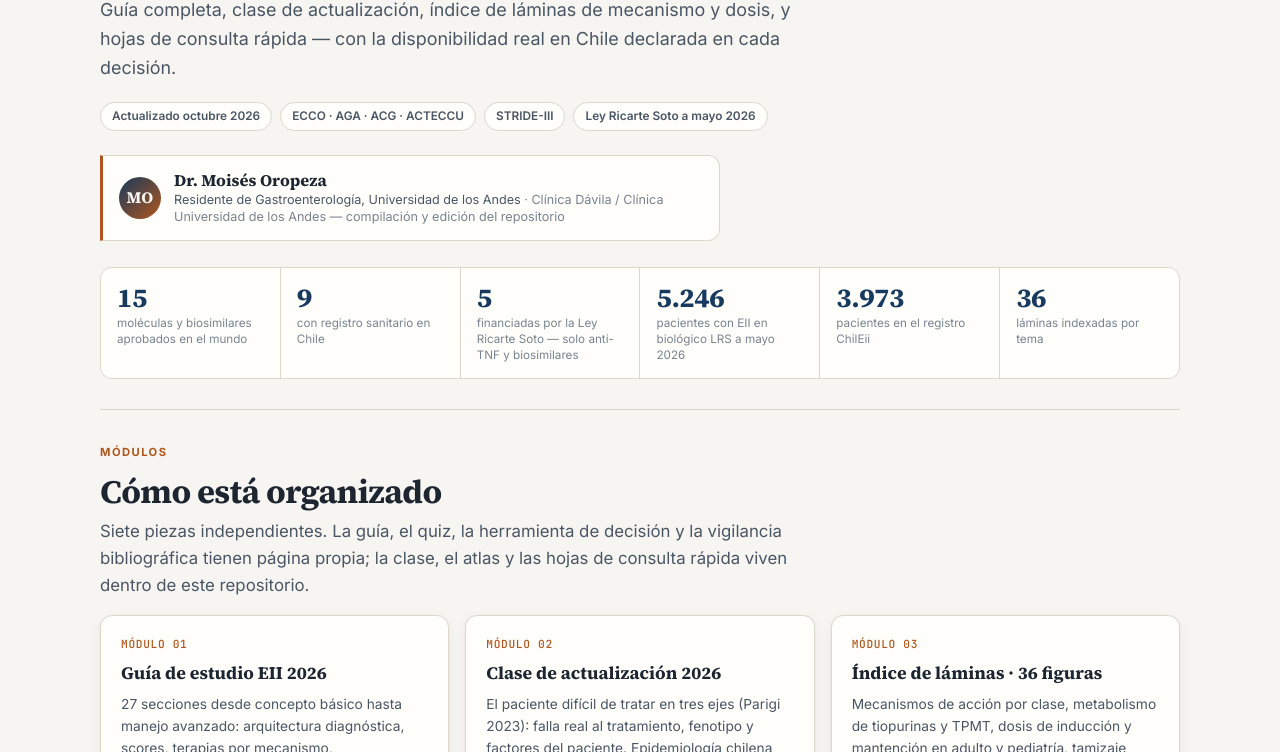
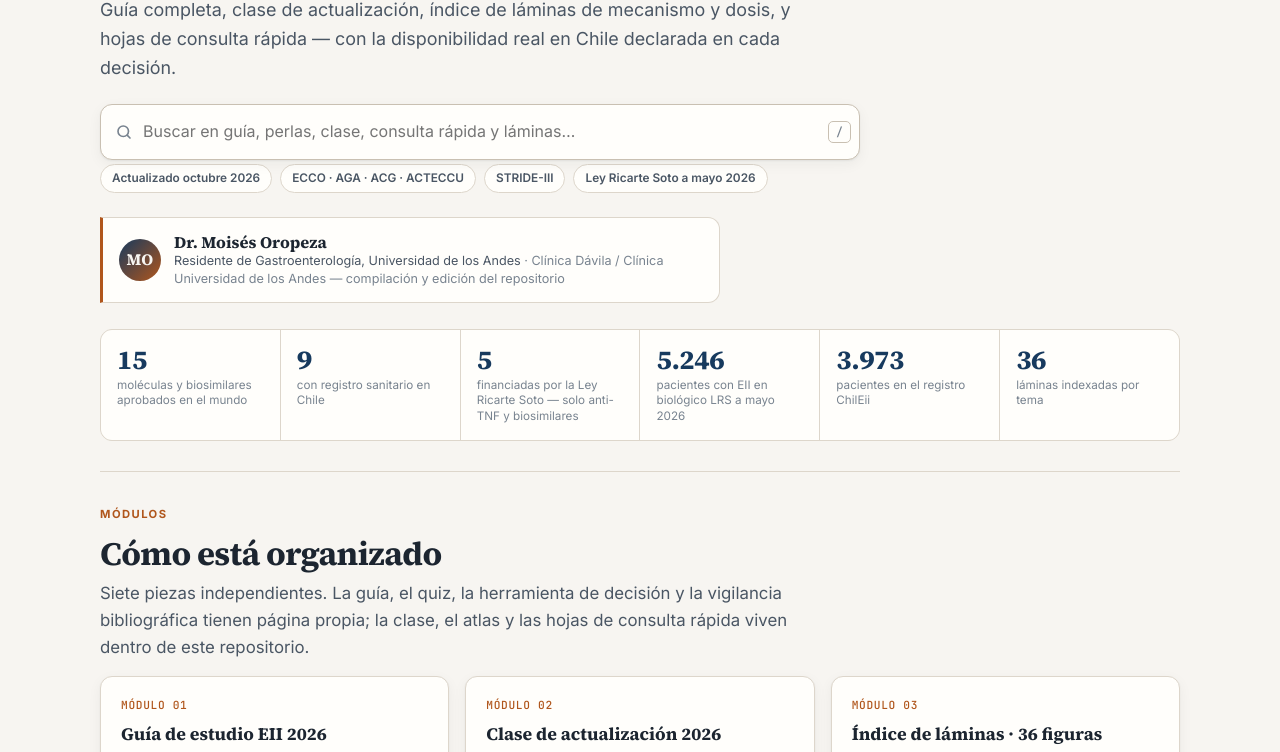
Before and after one commit to moropezah/repositorio-eii-2026, a plain HTML site: page index.html in a window 1280 px wide. Shown: the part 264-1016 px from the top of the page. Drawn offline with Linux system fonts and the light colour scheme.

Commit message:
Portada: cargar el módulo buscador (buscar/buscador.js)

```diff
--- a/index.html
+++ b/index.html
@@ -1360,5 +1360,6 @@ figure.lam.sinimg figcaption{border-top:0;border-left:3px solid var(--acento,#b0
     d.querySelector('.x').onclick=function(){d.remove();try{localStorage.setItem(KEY,'1')}catch(e){}};ui.appendChild(d)}
 })();
 </script>
+<script src="buscar/buscador.js" defer></script>
 </body>
 </html>
```
